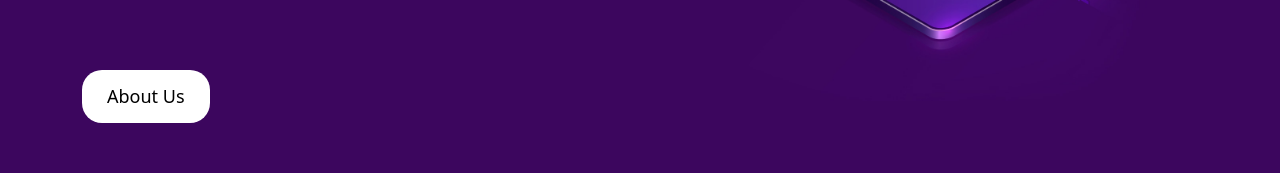
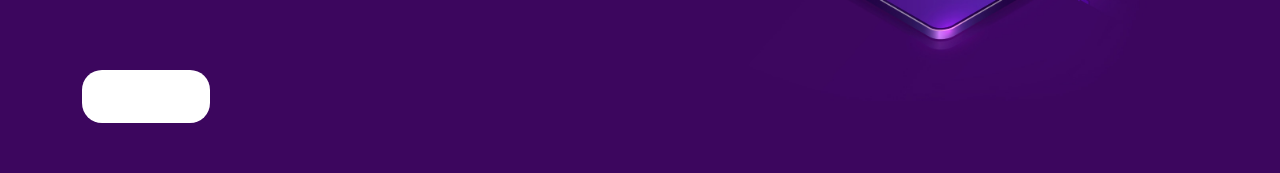
Before and after one commit to mariyamsaleem32/digital-markiting-agency-website, a React (Vite) app: page / in a window 1280 px wide. In both pictures the pointer is over the button "About Us". Shown: the part 518-691 px from the top of the page. Built offline with nearby package versions, Linux system fonts and the light colour scheme.

Commit message:
added color to btn

```diff
--- a/src/components/Slideshow/index.jsx
+++ b/src/components/Slideshow/index.jsx
@@ -2,6 +2,7 @@ import React from "react";
 import "./style.css";
 import { slideshowText } from "./data";
 import home_img_right from "../../assets/Images/Home-page-right.jpg";
+import { Link } from "react-router";
 
 function Slideshow({ subheadering1, heading, subheading }) {
   return (
@@ -13,7 +14,7 @@ function Slideshow({ subheadering1, heading, subheading }) {
               <h6>{slideshowText.subheadering1}</h6>
               <h3>{slideshowText.heading}</h3>
               <p>{slideshowText.subheading}</p>
-              <button className="btn about-btn mt-5 mb-5">About Us</button>
+              <button className="btn about-btn mt-5 mb-5"><Link to={'/aboutus'} style={{color:'white', textDecoration:'none'}}>About Us</Link></button>
             </div>
           </div>
           <div className="col-lg-6 col-md-6 col-12">
--- a/src/components/Slideshow/style.css
+++ b/src/components/Slideshow/style.css
@@ -39,3 +39,7 @@
 .home .home_img_right{
     margin: 80px 0px 80px 0px;
 }
+.about-btn:hover{
+    color: #000;
+    background-color: #fff;
+}
```
